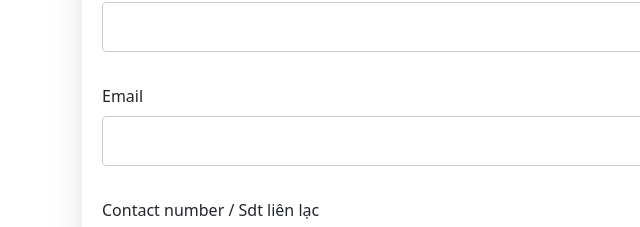
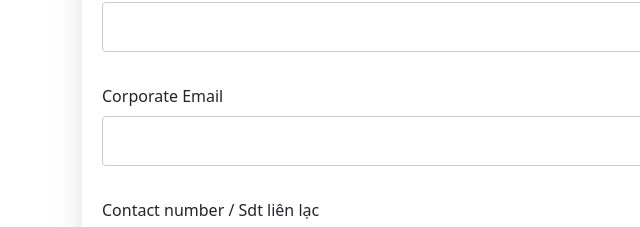
Before and after one commit to Qischer/gt-survey-firebase, a website with bundled scripts: page public/index.html in a window 1280 px wide. Shown: the part 5097-5324 px from the top of the page, 0-640 px from the left. Built offline with nearby package versions, Linux system fonts and the light colour scheme; no server answers; files whose address does not match are found by name.

Commit message:
fixing typo

```diff
--- a/public/index.html
+++ b/public/index.html
@@ -488,7 +488,7 @@
                     <input type="text" id="name" name="name"><br><br>
                     <label for="lname">Đơn vị Công Tác / <i>Your company</i></label>
                     <input type="text" id="division" name="division"><br><br>
-                    <label for="email">Email</label>
+                    <label for="email">Corporate Email</label>
                     <p id = "email-validation" style = "display:none; margin: 10px 20px 10px 0px; font-weight: bold"></p>
                     <input type="text" id="email" name="email"><br><br>
                     <label for="sdt">Contact number / Sdt liên lạc</label>
```
